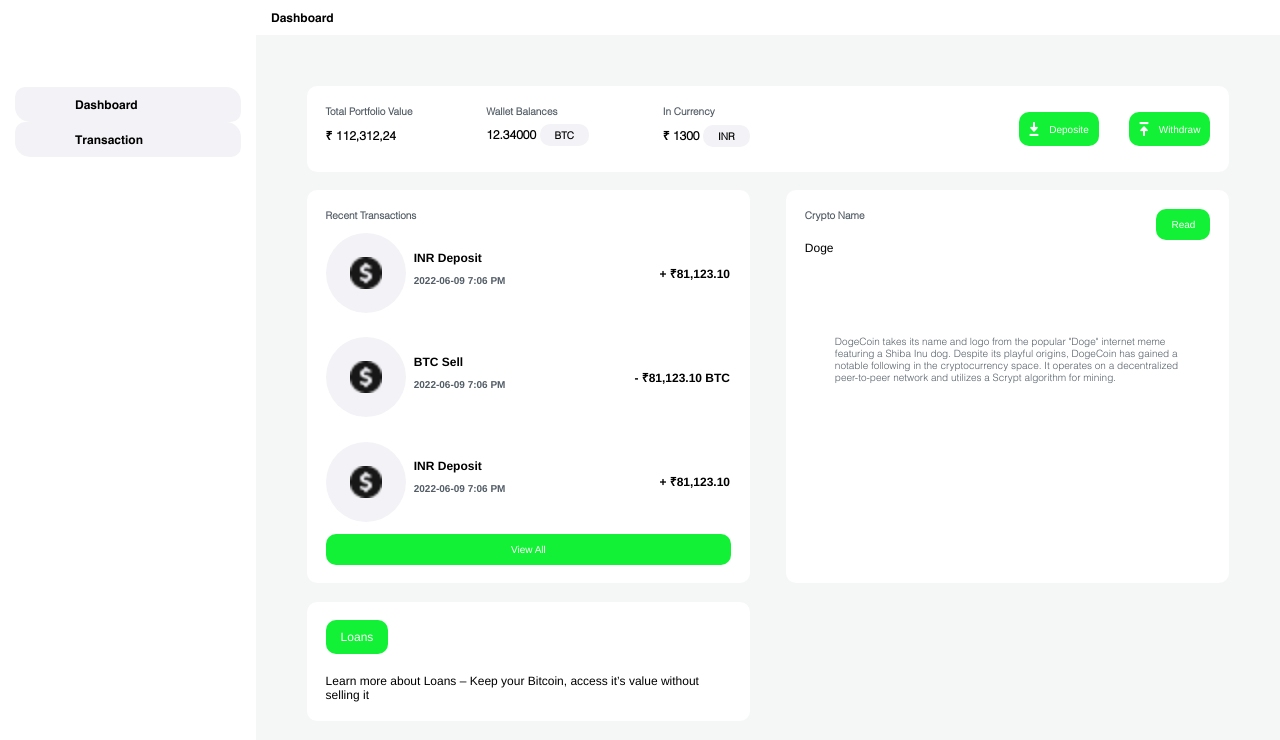
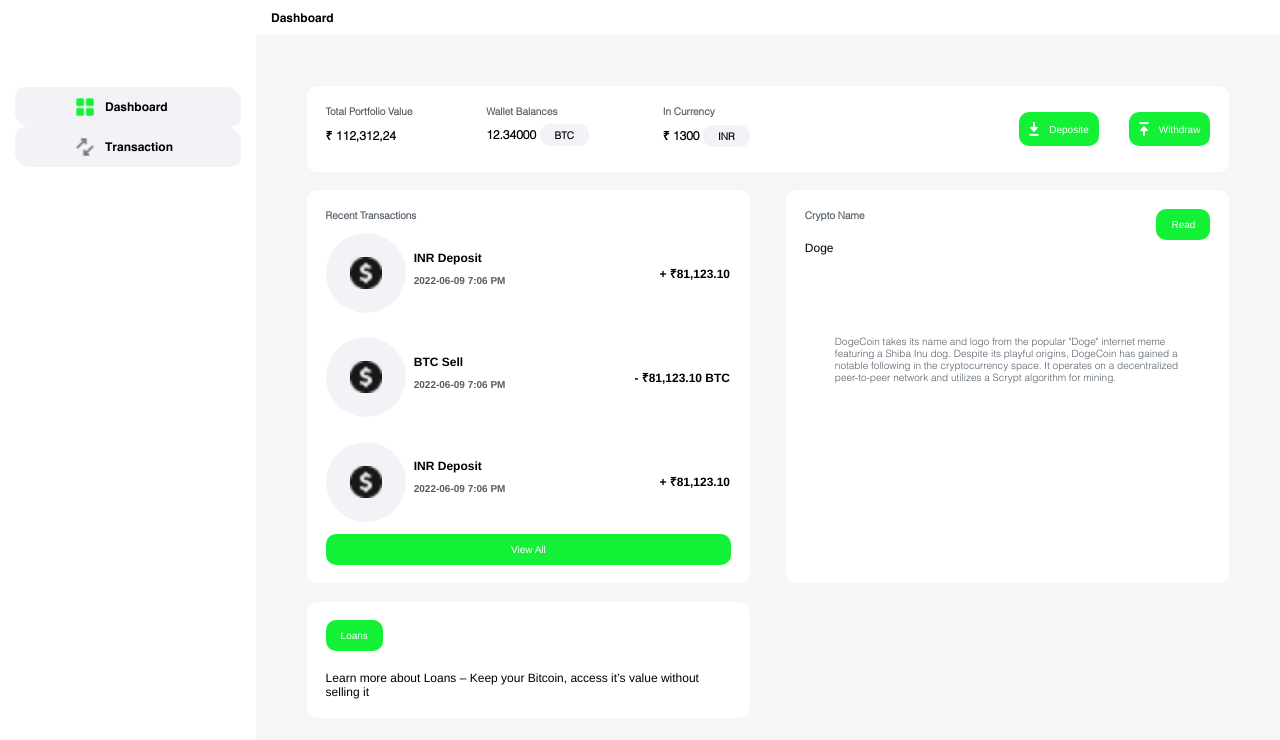
Before and after one commit to abhay112/Dashboard-assignment, a React (Create React App) app: page / in a window 1280 px wide. Shown: the top 740 px of the page. Built offline with nearby package versions, Linux system fonts and the light colour scheme.

Commit message:
minor bug fixed

```diff
--- a/public/index.html
+++ b/public/index.html
@@ -24,7 +24,7 @@
       work correctly both with client-side routing and a non-root public URL.
       Learn how to configure a non-root public URL by running `npm run build`.
     -->
-    <title>React App</title>
+    <title>Dashboard</title>
   </head>
   <body>
     <noscript>You need to enable JavaScript to run this app.</noscript>
--- a/src/assets/styles/App.scss
+++ b/src/assets/styles/App.scss
@@ -18,10 +18,34 @@
           padding-left: 60px;
           transition: 0.3s;
           border-radius: var(--green-btn-padding);
+          display: flex;
+          align-items: center;
           &:hover{
             background-color: var(--color-grey-1-hover);
             border-radius: var(--green-btn-padding);
             cursor: pointer;
+          }
+        }
+        h2.dashboard{
+          &::before{
+            content: '';
+            background-image: url('../images/Dashboard.png');
+            background-size: 20px;
+            width: 20px;
+            height: 20px;
+            display: inline-block;
+            margin-right: 10px;
+          }
+        }
+        h2.transaction{
+          &::before{
+            content: '';
+            background-image: url('../images/Transactions.png');
+            background-size: 20px;
+            width: 20px;
+            height: 20px;
+            display: inline-block;
+            margin-right: 10px;
           }
         }
 
@@ -143,10 +167,6 @@
               width: fit-content;
               margin-bottom: 5%;
             }
-            p{
-              font-size: var(--text-sm);
-              font-family: var(--font-helvicta);
-            }
           }
         }
       }
--- a/src/components/Layout.js
+++ b/src/components/Layout.js
@@ -7,8 +7,8 @@ const Layout = ({children}) => {
         <main className='db-main'>
             <aside className='db-nav-menu'>
                 <div className='nav-menu-item'>
-                    <h2>Dashboard</h2>
-                    <h2>Transaction</h2>
+                    <h2 className='dashboard'>Dashboard</h2>
+                    <h2 className='transaction'>Transaction</h2>
                 </div>
             </aside>
             <aside className='db-content'>
```
